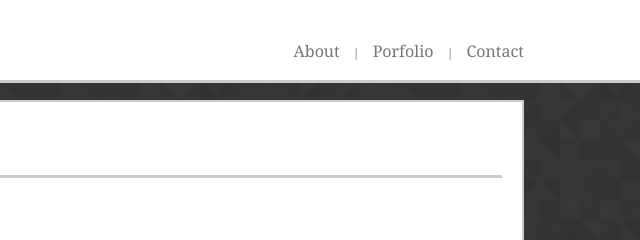
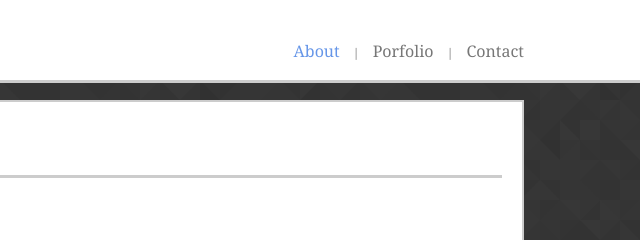
Before and after one commit to AliRahimlou/Basic-Portfolio, a plain HTML site: page index.html in a window 1280 px wide. In both pictures the pointer is over the link "About". Shown: the top 240 px of the page, 640-1280 px from the left. Drawn offline with Linux system fonts and the light colour scheme.

Commit message:
added hover link

```diff
--- a/assets/css/style.css
+++ b/assets/css/style.css
@@ -36,7 +36,10 @@ links {
 	float: right;
 	position: absolute;
 	right: 11;
+}
 
+a:hover {
+	color: #6696E8;
 }
 
  .navigation {
@@ -51,9 +54,6 @@ links {
  h2 {
 	color: #4aaaa5;
 	border-bottom: 3px solid #cccccc;
-
-
-
 }
 
 body {
@@ -61,7 +61,6 @@ color: #777777;
 width: 960px;
 font-size: 18px;
 margin: 0 auto;
-
 }
 
 
```
